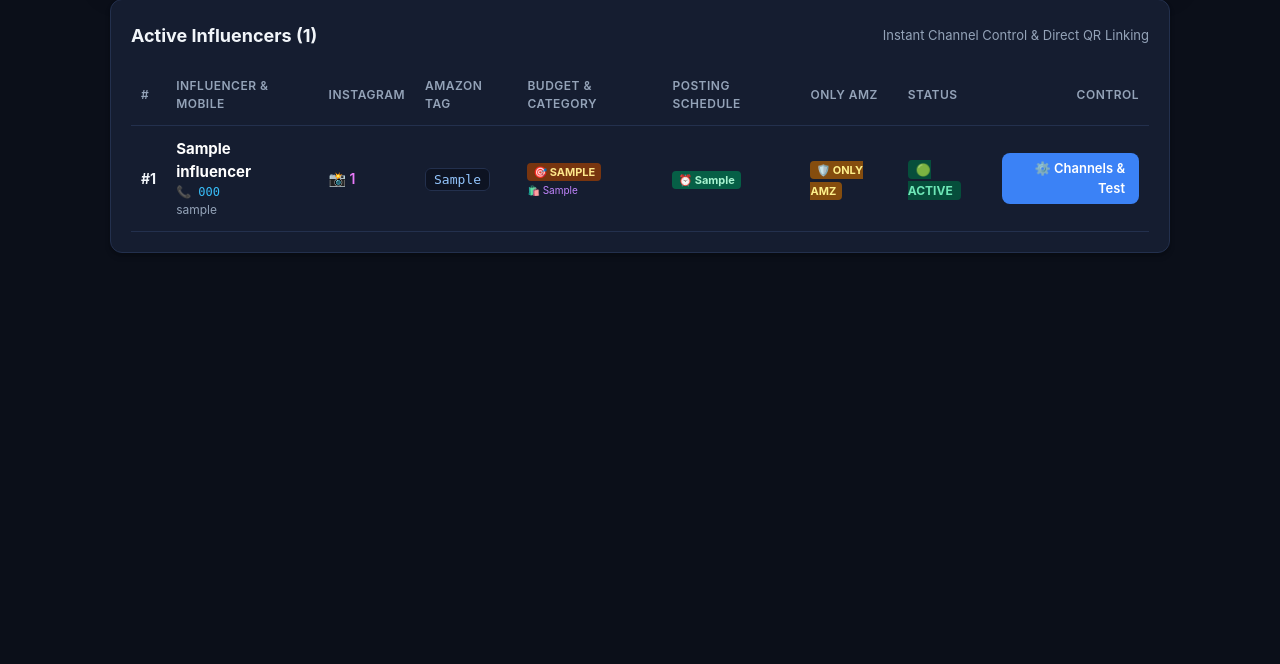
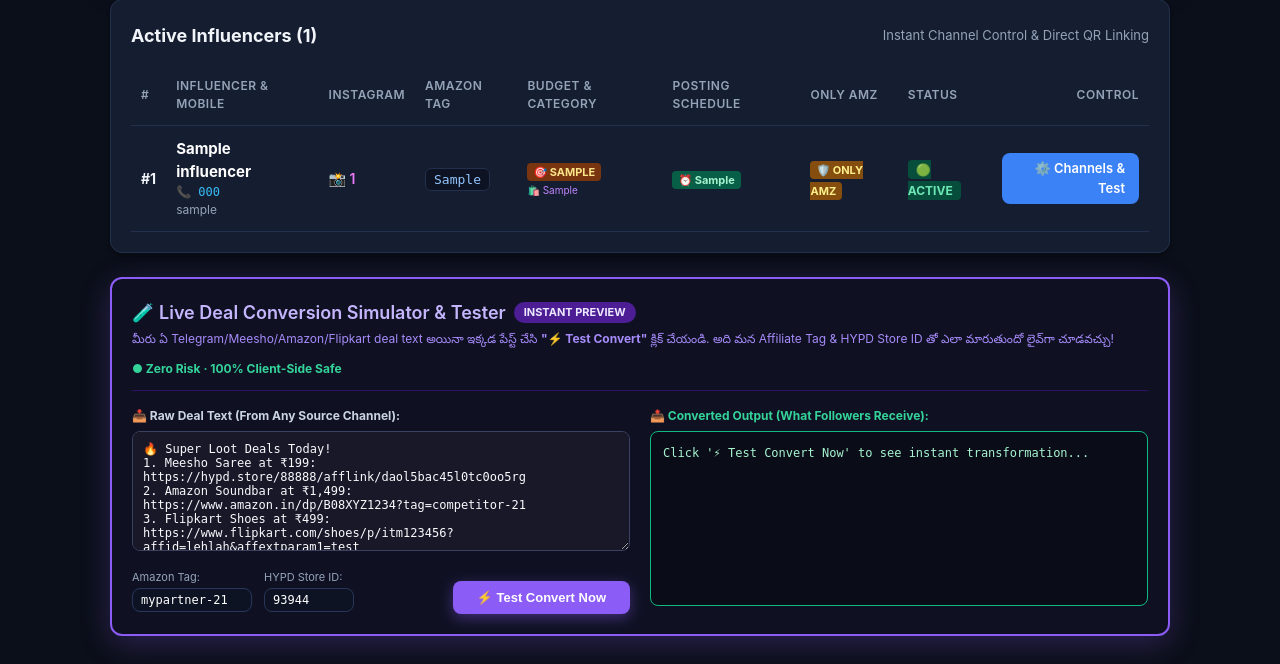
Before and after one commit to charanpendota98-prog/Influencers-deals, a Flask app: page / in a window 1280 px wide. Shown: the part 2601-3265 px from the top of the page. Before the commit the page ends 2854 px from the top, so only its background shows below. Run offline with Flask 3, Linux system fonts and the light colour scheme; tables that the repository leaves empty hold one stand-in row (values such as "Sample post").

Commit message:
Add interactive Live Deal Conversion Simulator in dashboard and finalize ultra-advanced affiliate pipeline
Co-authored-by: arena-agent <297053741+arena-agent@users.noreply.github.com>

```diff
--- a/dashboard/app.py
+++ b/dashboard/app.py
@@ -678,6 +678,39 @@ def wa_connect_chat(inf_id):
     return redirect(url_for("influencer_detail", inf_id=inf_id))
 
 
+@app.route("/api/test-render-deal", methods=["POST"])
+def api_test_render_deal():
+    """Live interactive simulator: tests link rewriting for Amazon, HYPD, and EarnKaro
+    with instant real-time visual output in the dashboard!
+    """
+    sample_text = request.form.get("sample_text", "").strip()
+    amz_tag = request.form.get("amazon_tag", "demo-21").strip()
+    hypd_store = request.form.get("hypd_store_id", "93944").strip()
+    role = request.form.get("role", "broadcast").strip()
+
+    if not sample_text:
+        sample_text = (
+            "🔥 Loot Deals Today!\n"
+            "1. Meesho Kurti: https://hypd.store/12345/afflink/daol5bac45l0tc0oo5rg\n"
+            "2. Amazon Earbuds: https://www.amazon.in/dp/B08XYZ1234?tag=oldcreator-21\n"
+            "3. Flipkart Shoes: https://www.flipkart.com/shoes/p/itm123456?affid=lehlah&affextparam1=test"
+        )
+
+    from influencer_hub import link_router
+    rendered = link_router.render_for_influencer(
+        sample_text,
+        amazon_tag=amz_tag,
+        role=role,
+        hypd_store_id=hypd_store,
+    )
+    return jsonify({
+        "ok": True,
+        "input": sample_text,
+        "rendered": rendered,
+        "detected_links": link_router.collect_links(sample_text),
+    })
+
+
 @app.route("/trigger-all-hourly-loot", methods=["POST"])
 def trigger_all_hourly_loot():
     """Trigger 'Loot of the Hour' highlight across all active channels."""
--- a/dashboard/templates/index.html
+++ b/dashboard/templates/index.html
@@ -496,4 +496,92 @@
     </tbody>
   </table>
 </section>
+
+<!-- 🧪 REAL-TIME INTERACTIVE DEAL CONVERSION SIMULATOR & TESTER -->
+<section class="card" style="border: 2px solid #8b5cf6; background: #0f1123; padding: 20px; border-radius: 12px; margin-top: 24px; box-shadow:0 8px 30px rgba(139,92,246,0.25);">
+  <div style="display:flex; justify-content:space-between; align-items:center; flex-wrap:wrap; gap:12px; border-bottom:1px solid #2e1065; padding-bottom:12px; margin-bottom:16px;">
+    <div>
+      <h3 style="margin:0; font-size:18px; color:#c4b5fd; display:flex; align-items:center; gap:8px;">
+        🧪 Live Deal Conversion Simulator &amp; Tester
+        <span style="font-size:11px; background:#4c1d95; color:#ede9fe; padding:2px 10px; border-radius:12px; font-weight:700;">INSTANT PREVIEW</span>
+      </h3>
+      <p class="hint" style="margin:4px 0 0; font-size:12px; color:#a78bfa;">
+        మీరు ఏ Telegram/Meesho/Amazon/Flipkart deal text అయినా ఇక్కడ పేస్ట్ చేసి <b>"⚡ Test Convert"</b> క్లిక్ చేయండి. అది మన Affiliate Tag &amp; HYPD Store ID తో ఎలా మారుతుందో లైవ్‌గా చూడవచ్చు!
+      </p>
+    </div>
+    <span style="font-size:12px; color:#34d399; font-weight:bold;">● Zero Risk · 100% Client-Side Safe</span>
+  </div>
+
+  <div style="display:grid; grid-template-columns: 1fr 1fr; gap:20px;">
+    <div>
+      <label style="font-size:12px; font-weight:700; color:#cbd5e1; display:block; margin-bottom:6px;">
+        📥 Raw Deal Text (From Any Source Channel):
+      </label>
+      <textarea id="sim-input" rows="7" style="width:100%; font-family:monospace; font-size:12px; padding:10px; background:#181829; border:1px solid #3b4261; color:#f8fafc; border-radius:8px;">🔥 Super Loot Deals Today!
+1. Meesho Saree at ₹199: https://hypd.store/88888/afflink/daol5bac45l0tc0oo5rg
+2. Amazon Soundbar at ₹1,499: https://www.amazon.in/dp/B08XYZ1234?tag=competitor-21
+3. Flipkart Shoes at ₹499: https://www.flipkart.com/shoes/p/itm123456?affid=lehlah&affextparam1=test</textarea>
+
+      <div style="display:flex; gap:12px; margin-top:10px; align-items:center;">
+        <div>
+          <label style="font-size:11px; color:#94a3b8; display:block;">Amazon Tag:</label>
+          <input id="sim-tag" value="mypartner-21" style="font-size:12px; padding:4px 8px; width:120px; font-family:monospace;" />
+        </div>
+        <div>
+          <label style="font-size:11px; color:#94a3b8; display:block;">HYPD Store ID:</label>
+          <input id="sim-hypd" value="{{ current_hypd_store }}" style="font-size:12px; padding:4px 8px; width:90px; font-family:monospace;" />
+        </div>
+        <div style="flex:1; text-align:right; padding-top:14px;">
+          <button type="button" onclick="runLiveSimulator()" style="background:#8b5cf6; color:white; padding:9px 24px; font-weight:800; border-radius:8px; border:none; cursor:pointer; font-size:13px; box-shadow:0 4px 14px rgba(139,92,246,0.4);">
+            ⚡ Test Convert Now
+          </button>
+        </div>
+      </div>
+    </div>
+
+    <div>
+      <label style="font-size:12px; font-weight:700; color:#34d399; display:block; margin-bottom:6px;">
+        📤 Converted Output (What Followers Receive):
+      </label>
+      <div id="sim-output" style="height:175px; overflow-y:auto; font-family:monospace; font-size:12px; padding:12px; background:#0a0d18; border:1px solid #10b981; color:#a7f3d0; border-radius:8px; white-space:pre-wrap;">Click '⚡ Test Convert Now' to see instant transformation...</div>
+      <div id="sim-links-detected" style="margin-top:8px; font-size:11px; color:#93c5fd;"></div>
+    </div>
+  </div>
+</section>
+
+<script>
+function runLiveSimulator() {
+  const text = document.getElementById('sim-input').value;
+  const tag = document.getElementById('sim-tag').value;
+  const hypd = document.getElementById('sim-hypd').value;
+  const outDiv = document.getElementById('sim-output');
+  const linksDiv = document.getElementById('sim-links-detected');
+
+  outDiv.innerHTML = '<span style="color:#fbbf24;">Converting links through pipeline engine...</span>';
+
+  const formData = new FormData();
+  formData.append('sample_text', text);
+  formData.append('amazon_tag', tag);
+  formData.append('hypd_store_id', hypd);
+
+  fetch('/api/test-render-deal', {
+    method: 'POST',
+    body: formData
+  })
+  .then(r => r.json())
+  .then(data => {
+    if (data.ok) {
+      outDiv.textContent = data.rendered;
+      let linksInfo = '<b>Detected Links:</b> ';
+      for (const [url, kind] of Object.entries(data.detected_links || {})) {
+        linksInfo += `<span style="background:#1e293b; padding:2px 6px; border-radius:4px; margin-right:6px;">${kind.toUpperCase()}: ${url.substring(0, 35)}...</span>`;
+      }
+      linksDiv.innerHTML = linksInfo;
+    }
+  })
+  .catch(err => {
+    outDiv.innerHTML = '<span style="color:#f87171;">Error: ' + err + '</span>';
+  });
+}
+</script>
 {% endblock %}
```
